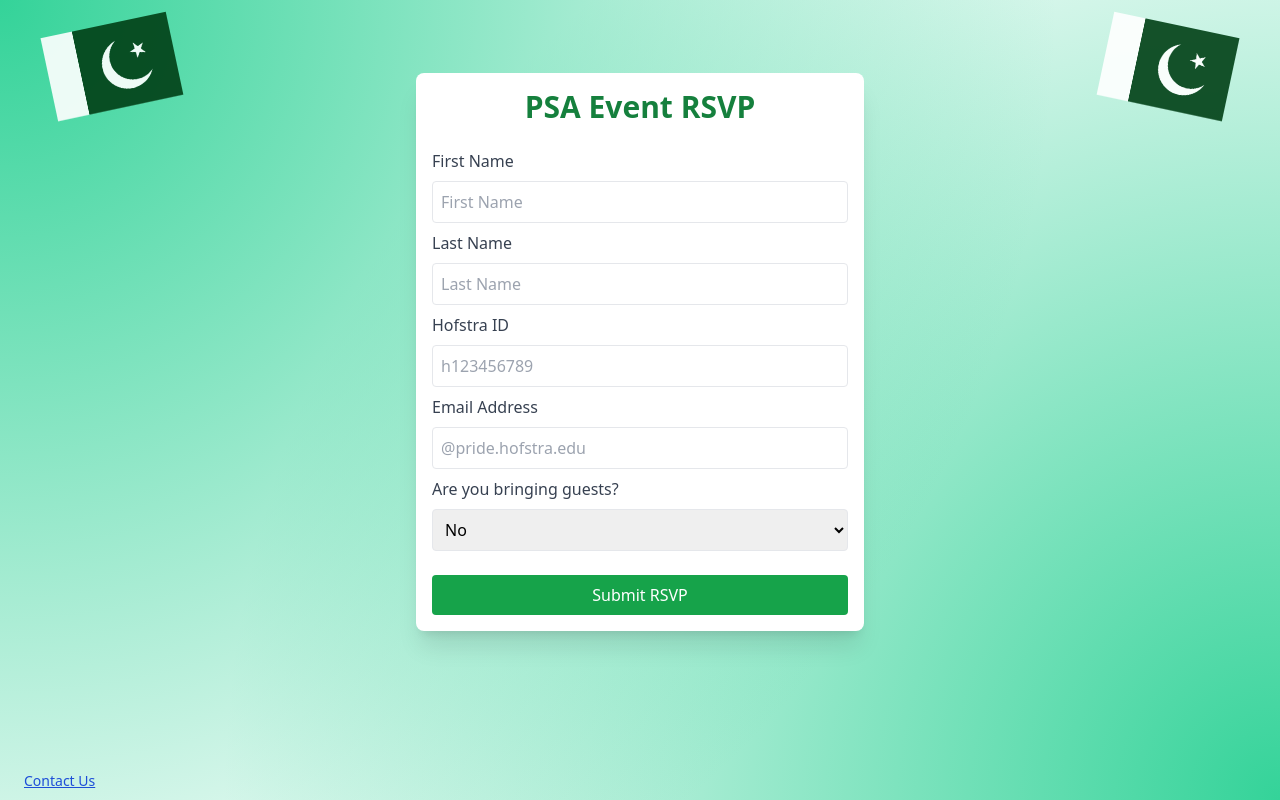
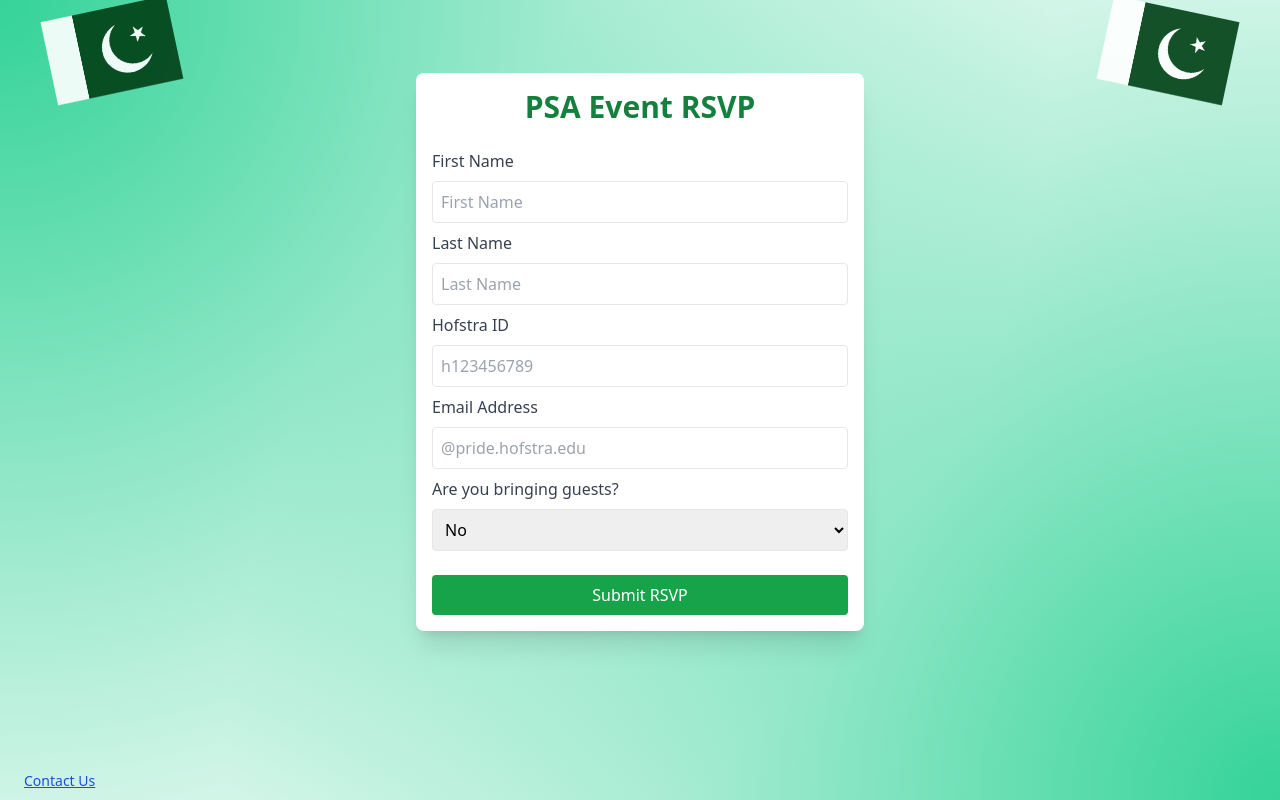
Before and after one commit to adnannmal/RSVP_Platform, a plain HTML site: page index.html in a window 1280 px wide. Drawn offline with nearby package versions, Linux system fonts and the light colour scheme.

Commit message:
fix flags

```diff
--- a/index.html
+++ b/index.html
@@ -20,8 +20,8 @@
 
         <!--flag pictures-->
 
-        <img src="pak_flag.png" alt="rightFlag" class="absolute top-6 right-12 w-32 transform rotate-12 opacity-90 pointer-events-none" />
-        <img src="pak_flag.png" alt="leftFlag" class="absolute top-6 left-12 w-32 transform -rotate-12 opacity-90 pointer-events-none" />
+        <img src="pak_flag.png" alt="rightFlag" class="absolute top-2 right-12 w-32 transform rotate-12 opacity-90 pointer-events-none" />
+        <img src="pak_flag.png" alt="leftFlag" class="absolute top-2 left-12 w-32 transform -rotate-12 opacity-90 pointer-events-none" />
 
         <!--RSVP Form-->
 
```
